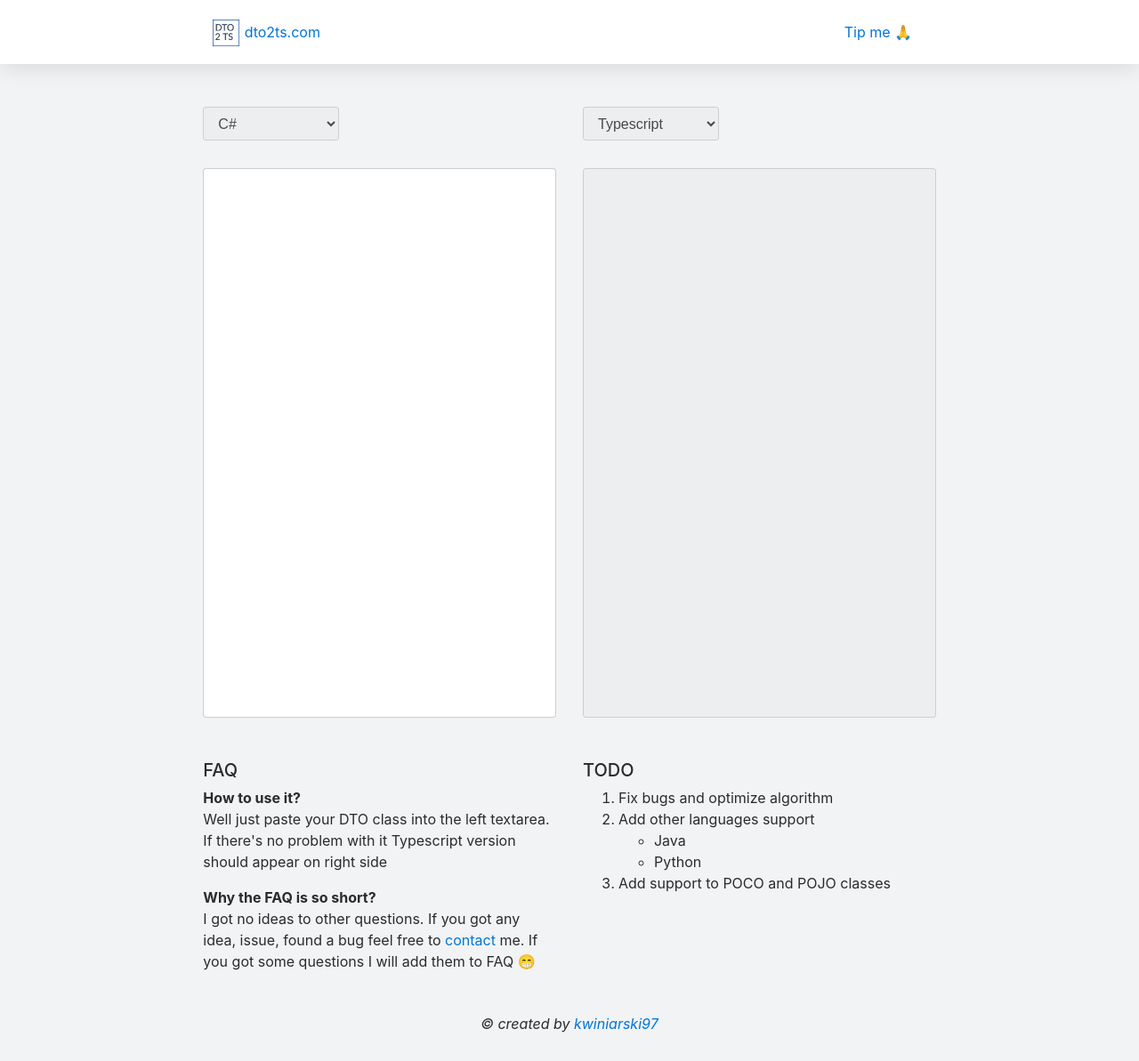
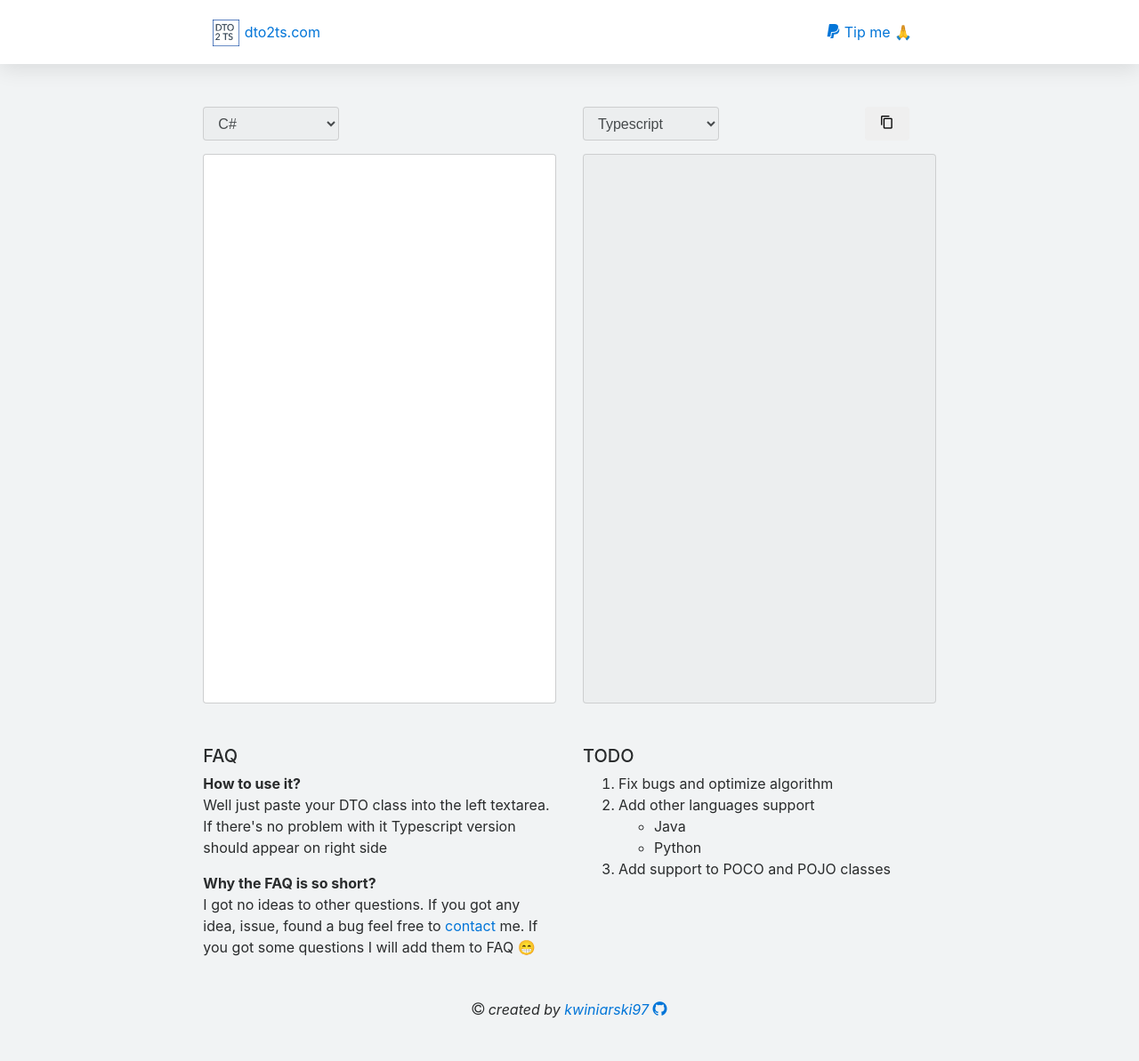
Before and after one commit to kwiniarski97/dto2ts, a plain HTML site: page index.html in a window 1280 px wide. Shown: the whole page at 89% size. Drawn offline with Linux system fonts and the light colour scheme; files that its build step writes are made by us from their sources.

Commit message:
added symbols, added copy all button, added tab infront of prop

```diff
--- a/css/mycss.css
+++ b/css/mycss.css
@@ -27,3 +27,43 @@ body {
 textarea {
   resize: none;
 }
+
+@font-face {
+  font-family: "icomoon";
+  src: url("fonts/icomoon.eot?c6r426");
+  src: url("fonts/icomoon.eot?c6r426#iefix") format("embedded-opentype"),
+    url("fonts/icomoon.ttf?c6r426") format("truetype"),
+    url("fonts/icomoon.woff?c6r426") format("woff"),
+    url("fonts/icomoon.svg?c6r426#icomoon") format("svg");
+  font-weight: normal;
+  font-style: normal;
+}
+
+[class^="icon-"],
+[class*=" icon-"] {
+  /* use !important to prevent issues with browser extensions that change fonts */
+  font-family: "icomoon" !important;
+  speak: none;
+  font-style: normal;
+  font-weight: normal;
+  font-variant: normal;
+  text-transform: none;
+  line-height: 1;
+
+  /* Better Font Rendering =========== */
+  -webkit-font-smoothing: antialiased;
+  -moz-osx-font-smoothing: grayscale;
+}
+
+.icon-copyright:before {
+  content: "\e901";
+}
+.icon-content_copy:before {
+  content: "\e900";
+}
+.icon-github:before {
+  content: "\eab0";
+}
+.icon-paypal:before {
+  content: "\ead8";
+}
--- a/index.html
+++ b/index.html
@@ -5,12 +5,12 @@
     <title>dto2ts.ga - best class translator🤘</title>
     <meta name="description" content="dto2ts.ga - automatically translate C#, Java classes to Typescript interfaces. Just paste and copy. 🤘">
     <link rel="stylesheet" href="css/bootstrap.min.css">
-    <link rel="stylesheet" href="css/mycss.min.css">
+    <link rel="stylesheet" href="css/mycss.css">
     <link rel="icon" type="image/x-icon" href="img/logo.png" />
     <meta http-equiv="Content-Type" content="text/html; charset=utf-8" />
 </head>
 
-<body >
+<body>
     <!-- navbar -->
     <nav class="nav-bar nav shadow p-3 mb-5">
         <div class="col-md-12 col-xl-8 m-auto d-flex justify-content-between">
@@ -18,7 +18,8 @@
                 <img src="img/logo.png" width="30" height="30" alt="logo image">
                 <small>dto2ts.com</small>
             </a>
-            <a href="http://paypal.me/kwiniarski97" class="nav-link active d-inline-block">Tip me 🙏</a>
+            <a href="http://paypal.me/kwiniarski97" class="nav-link active d-inline-block">
+                <i class="icon-paypal"></i> Tip me 🙏</a>
         </div>
     </nav>
     <!-- /navbar -->
@@ -29,7 +30,7 @@
             <div class="left col-xl-6 col-md-12 ">
                 <h1 hidden> Input</h1>
                 <div class="row col-12 main-header justify-content-between">
-                    <select disabled class="form-control col-5 mb-3" id="inputSelect">
+                    <select disabled class="form-control col-5" id="inputSelect">
                         <option value="csharp">C#</option>
                         <option value="java">Java</option>
                         <option value="python" disabled>Python (in progress)</option>
@@ -42,9 +43,14 @@
             <div class="right col-xl-6 col-md-12">
                 <h1 hidden>Output</h1>
                 <div class="row col-12 main-header justify-content-between">
-                    <select class="form-control col-5 mb-3" disabled>
+                    <select class="form-control col-5" disabled>
                         <option>Typescript</option>
                     </select>
+                    <div>
+                        <button class="btn" onclick="copyOutput()">
+                            <i class="icon-content_copy"></i>
+                        </button>
+                    </div>
                 </div>
                 <textarea id="output" class="form-control" readonly rows="30"></textarea>
 
@@ -79,8 +85,11 @@
 
 
     <footer class="footer text-center">
-        <i>© created by
-            <a href="http://github.com/kwiniarski97">kwiniarski97</a>
+        <i>
+            <i class="icon-copyright"></i> created by
+            <a href="http://github.com/kwiniarski97">kwiniarski97
+                <i class="icon-github"></i>
+            </a>
         </i>
     </footer>
 
--- a/js/translator.js
+++ b/js/translator.js
@@ -1,6 +1,11 @@
 let inputArea = document.getElementById("input");
 let inputSelect = document.getElementById("inputSelect");
 let outputArea = document.getElementById("output");
+
+function copyOutput() {
+  outputArea.select();
+  document.execCommand("copy");
+}
 // enable tabs
 inputArea.addEventListener("keydown", function(event) {
   if (event.code === "Tab") {
@@ -91,7 +96,7 @@ function translateCsharpClass() {
       }
       let name = words[2];
       output.push(
-        `${name.replace(/\w/, c => c.toLowerCase())}: ${getType(
+        `\t${name.replace(/\w/, c => c.toLowerCase())}: ${getType(
           "typescript",
           words[1]
         )};`
```
Also changed, not shown: css/fonts/icomoon.ttf (added).
